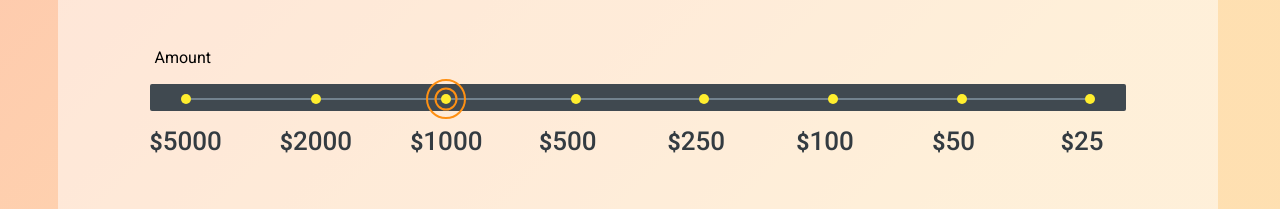
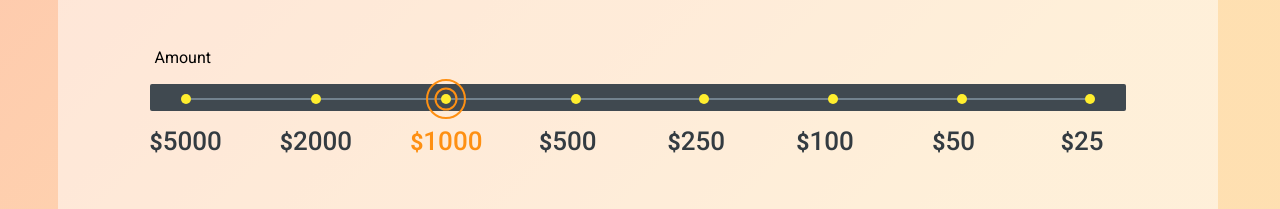
Before and after one commit to ShArPman13/rs-st1, a website built with webpack: page online-zoo/pages/donate/donate.html in a window 1280 px wide. Shown: the part 1260-1469 px from the top of the page. Built offline with nearby package versions, Linux system fonts and the light colour scheme; files whose address does not match are found by name.

Commit message:
fix: orange dollar

```diff
--- a/online-zoo/pages/donate/donate.html
+++ b/online-zoo/pages/donate/donate.html
@@ -97,7 +97,7 @@
             </div>
             <div class="amount__price">5000</div>
             <div class="amount__price">2000</div>
-            <div class="amount__price">1000</div>
+            <div class="amount__price amount-1000">1000</div>
             <div class="amount__price amount__four-price">500</div>
             <div class="amount__price amount__five-price">250</div>
             <div class="amount__price amount__six-price">100</div>
--- a/online-zoo/pages/donate/styles/donate.scss
+++ b/online-zoo/pages/donate/styles/donate.scss
@@ -314,11 +314,8 @@ $footerColor: rgba(17, 17, 21, 1);
                 border: 2px solid rgba(254, 144, 19, 1);
               }
             }
-
           }
         }
-
-
 
         .amount__price {
           color: rgba(51, 59, 65, 1);
@@ -338,6 +335,24 @@ $footerColor: rgba(17, 17, 21, 1);
             letter-spacing: 0em;
             left: 10px;
           }
+        }
+
+        .amount-1000 {
+          color: rgba(254, 144, 19, 1);
+          font-family: Roboto;
+          font-size: 26px;
+          font-weight: 500;
+          line-height: 36px;
+          letter-spacing: 0em;
+
+          &::before {
+            content: '$';
+            color: rgba(254, 144, 19, 1)
+          }
+        }
+
+        .amount-1000 {
+          color: rgba(254, 144, 19, 1)
         }
 
         .amount__eight-price {
```
